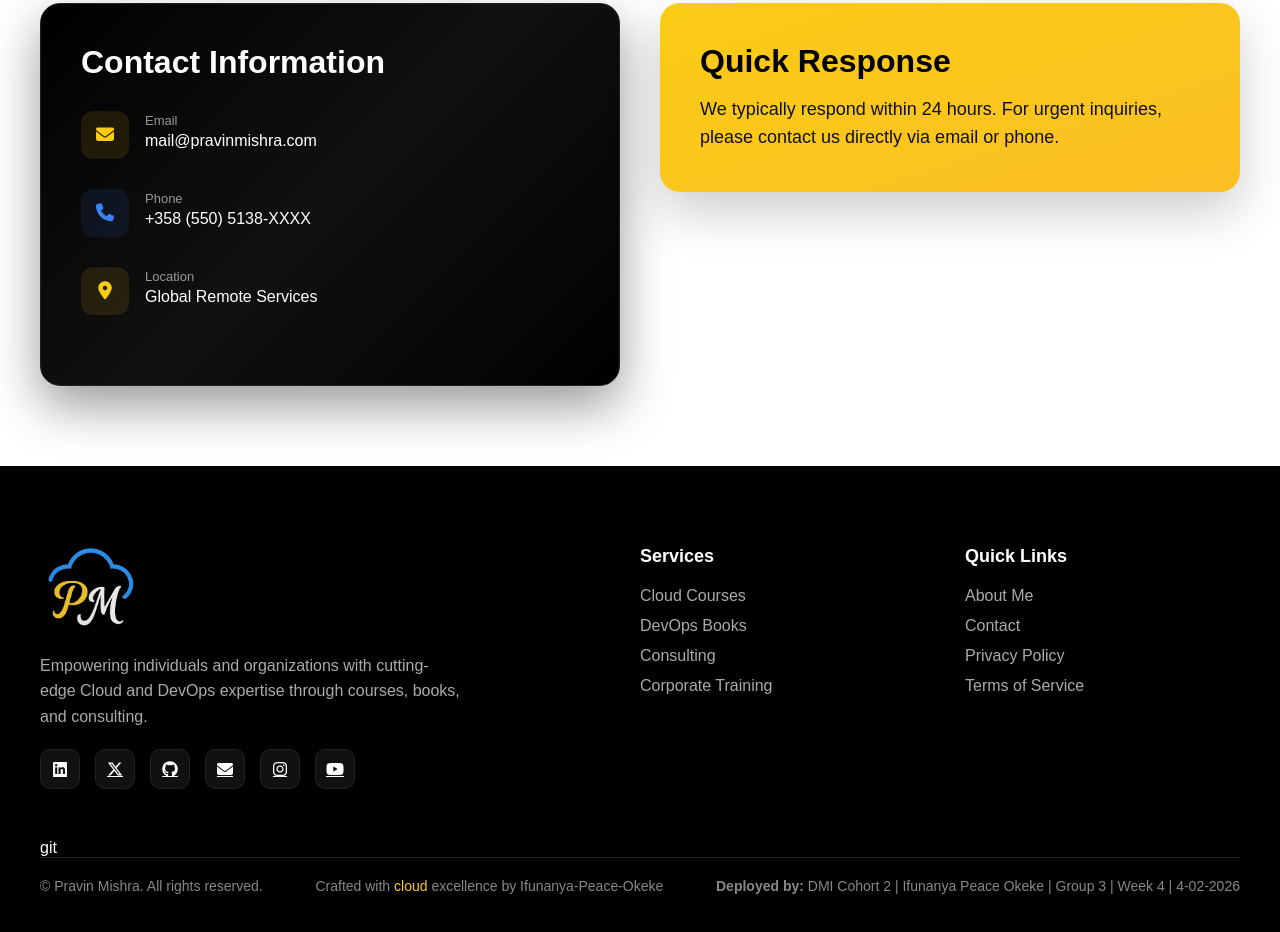
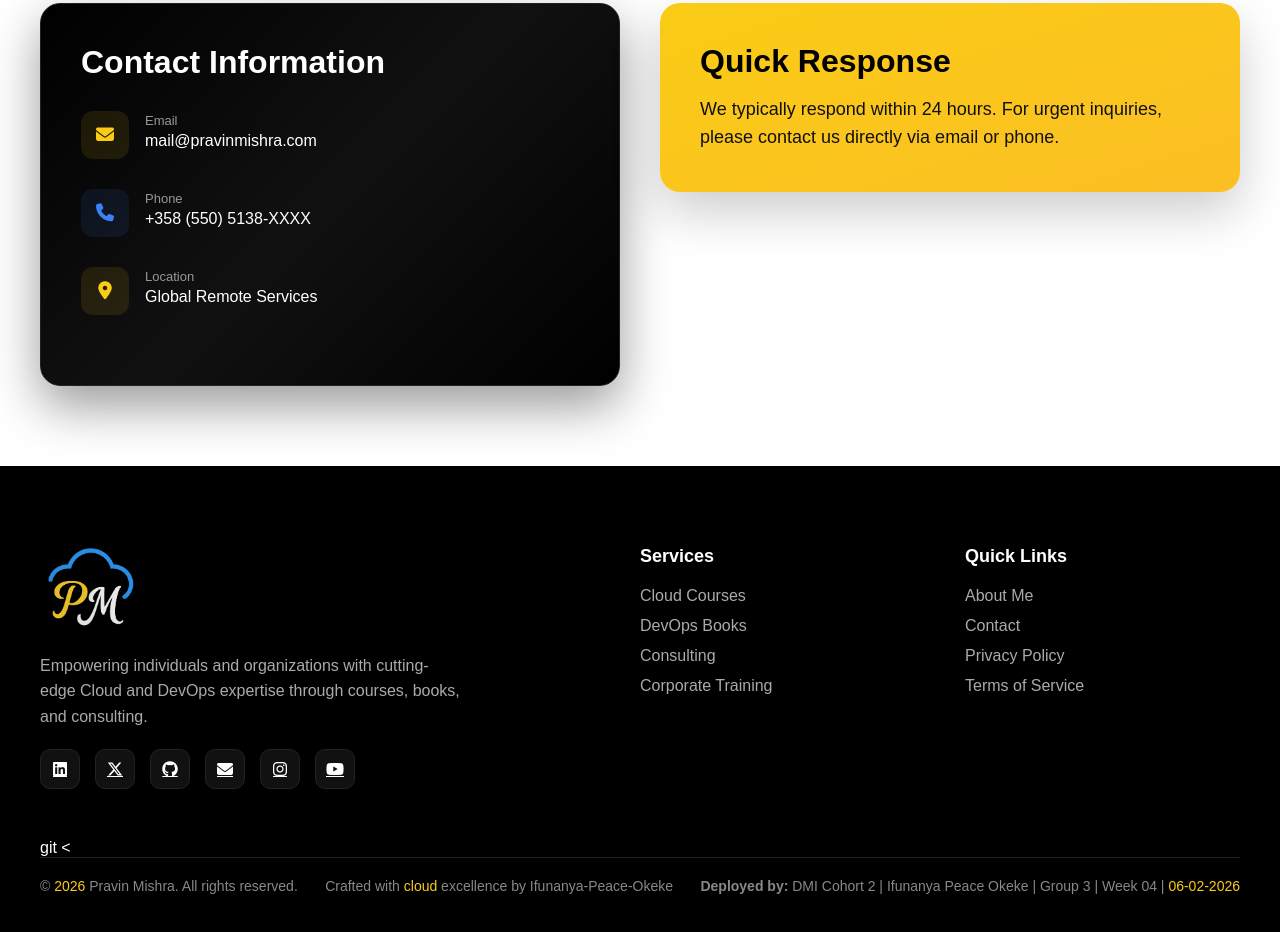
Before and after one commit to Peace-digitals/Pravin-Mishra-Portfolio-Template, a plain HTML site: page Pravin-Mishra-Portfolio-Template-main/index.html in a window 1280 px wide. Shown: the part 7463-8395 px from the top of the page. Drawn offline with Linux system fonts and the light colour scheme.

Commit message:
feat(footer): generate deploy date automatically

```diff
--- a/Pravin-Mishra-Portfolio-Template-main/index.html
+++ b/Pravin-Mishra-Portfolio-Template-main/index.html
@@ -599,11 +599,33 @@
       </div>git
 
       <!-- Bottom -->
-      <div class="footer-bottom">
-        <p>© <span id="year"></span> Pravin Mishra. All rights reserved.</p>
-        <p>Crafted with <span>cloud</span> excellence by Ifunanya-Peace-Okeke</p>
-        <p><strong>Deployed by:</strong> DMI Cohort 2 | Ifunanya Peace Okeke | Group 3 | Week 4 | 4-02-2026</p>
-      </div>
+      <<div class="footer-bottom">
+  <p>© <span id="year"></span> Pravin Mishra. All rights reserved.</p>
+  <p>Crafted with <span>cloud</span> excellence by Ifunanya-Peace-Okeke</p>
+  <p><strong>Deployed by:</strong> DMI Cohort 2 | Ifunanya Peace Okeke | Group 3 | Week 04 | <span id="deployDate"></span></p>
+</div>
+
+<script>
+  // Wait until the page is fully loaded
+  document.addEventListener("DOMContentLoaded", function() {
+    const today = new Date();
+
+    // Update copyright year
+    const yearSpan = document.getElementById("year");
+    if (yearSpan) yearSpan.textContent = today.getFullYear();
+
+    // Update deployment date in DD-MM-YYYY format
+    const deploySpan = document.getElementById("deployDate");
+    if (deploySpan) {
+      const day = String(today.getDate()).padStart(2, '0');
+      const month = String(today.getMonth() + 1).padStart(2, '0');
+      const year = today.getFullYear();
+      deploySpan.textContent = `${day}-${month}-${year}`;
+    }
+  });
+</script>
+
+
 
     </div>
   </footer>
```
